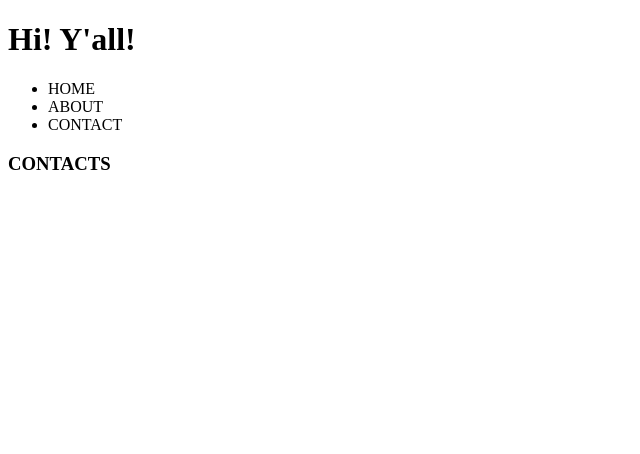
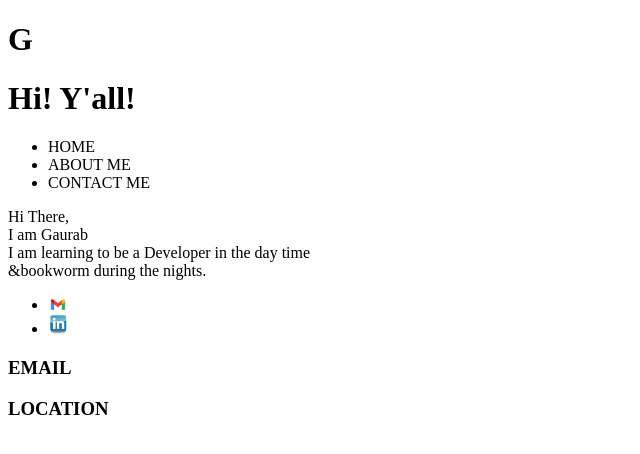
Before and after one commit to gaurabmahat/mahat-portfolio, a plain HTML site: page index.html in a window 1280 px wide. Shown: the whole page, without its empty margins (0-640 px from the left). Drawn offline with Linux system fonts and the light colour scheme.

Commit message:
html and images

```diff
--- a/index.html
+++ b/index.html
@@ -5,19 +5,38 @@
         <meta name="author" content="Gaurab Mahat">
     </head>
     <body>
+        <h1 id = "name">G</h1>
         <h1>Hi! Y'all! </h1>
         <header>
             <nav>
                 <ul>
                     <li>HOME</li>
-                    <li>ABOUT</li>
-                    <li>CONTACT</li>
+                    <li>ABOUT ME</li>
+                    <li>CONTACT ME</li>
                 </ul>
             </nav>
         </header>
-
+        <p>
+            Hi There, <br>
+            I am Gaurab <br>
+            I am learning to be a Developer in the day time <br>
+            &bookworm during the nights.
+        </p>
         <footer>
-            <h3>CONTACTS</h3>
+            <ul>
+                <li>
+                    <a class="link" href="https://gmail.com" target="_blank">
+                        <img src="Images/gmail-logo.png" alt="Gmail" style="width: 20px; height: 2opx;">
+                    </a>
+                </li>
+                <li>
+                    <a class="link" href="https://www.linkedin.com/", target="_blank">
+                        <img src="Images/linkedin-logo.png" alt="LinkedIn" style="width: 20px; height: 2opx;">
+                    </a>
+                </li>
+            </ul>
+            <h3>EMAIL</h3>
+            <h3>LOCATION</h3>
 
         </footer>
     </body>
```
Also changed, not shown: Images/gmail-logo.png (added), Images/linkedin-logo.png (added).
